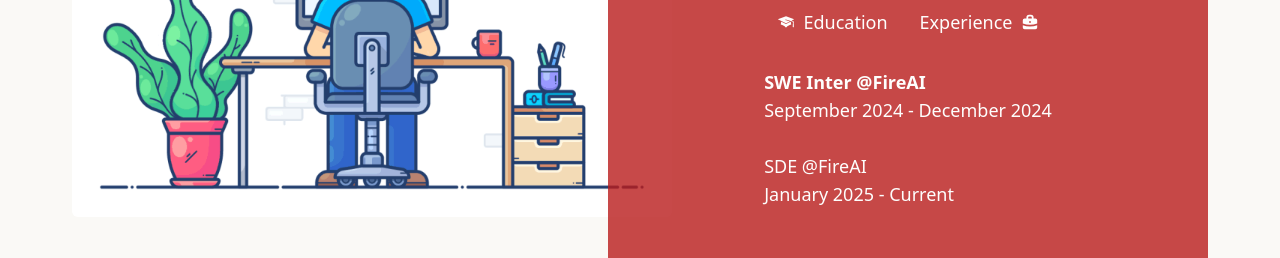
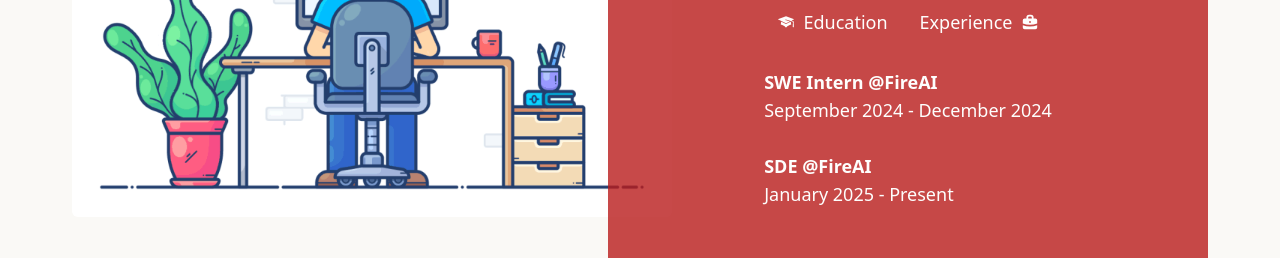
Before and after one commit to Shantanu-Saini/my-website, a React (Create React App) app: page / in a window 1280 px wide. Both pictures are taken after a click on the button "Experience". Shown: the part 1416-1674 px from the top of the page. Built offline with nearby package versions, Linux system fonts and the light colour scheme; the HTML template or start-up script is replaced by a standard one.

Commit message:
Update About.jsx

```diff
--- a/src/Components/About.jsx
+++ b/src/Components/About.jsx
@@ -76,12 +76,12 @@ const About = (props) => {
             </div>
             <div className={`mt-8 h-full ${activeTab === 'experience' ? 'block' : 'hidden'}`}>
               <p>
-                <b>SWE Inter @FireAI</b>
+                <b>SWE Intern @FireAI</b>
               </p>
               <p>September 2024 - December 2024</p>
               <br/>
-              <p>SDE @FireAI</p>
-              <p>January 2025 - Current</p>
+              <p><b>SDE @FireAI</b></p>
+              <p>January 2025 - Present</p>
             </div>
           </div>
         </div>
```
